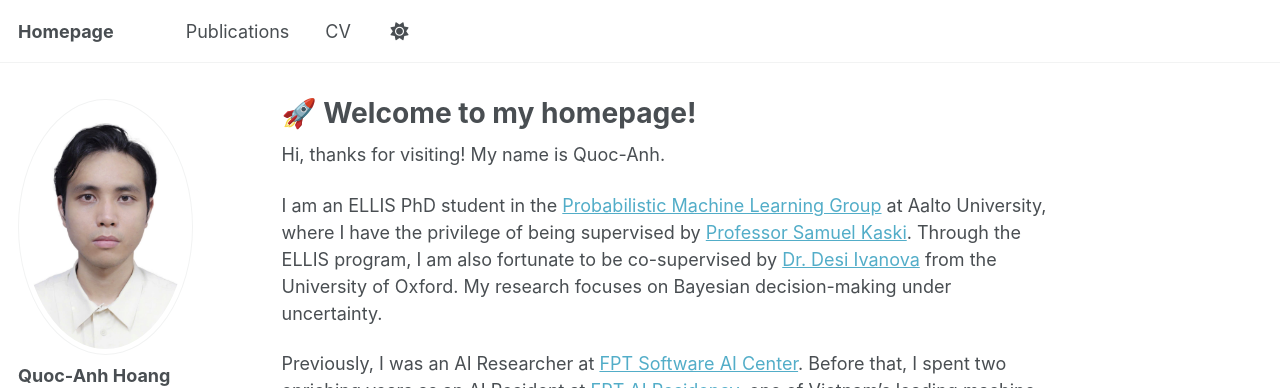
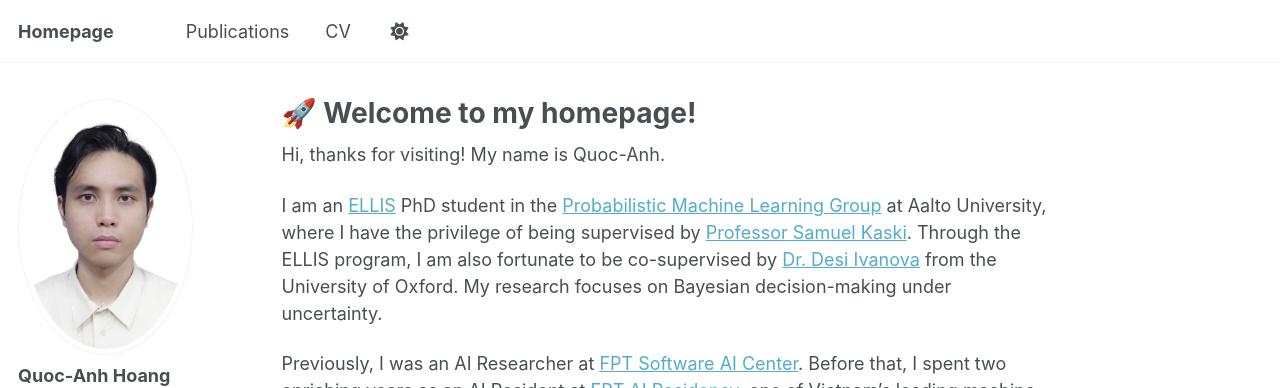
Before and after one commit to QuocAnh261100/QuocAnh261100.github.io, a Jekyll site: the page built from _pages/about.md, in a window 1280 px wide and 900 px high. Shown: the top 388 px of the window. Built offline with Jekyll 4.4.1, drawn with Linux system fonts in a browser that asks for light colours; some web fonts are replaced; a script that is not in the unit is left out; part of the change alters nothing that is shown.

Commit message:
Minor update

```diff
--- a/_pages/about.md
+++ b/_pages/about.md
@@ -9,7 +9,7 @@ redirect_from:
 
 Hi, thanks for visiting! My name is Quoc-Anh.
 
-I am an ELLIS PhD student in the [Probabilistic Machine Learning Group](https://research.cs.aalto.fi/pml/) at Aalto University, where I have the privilege of being supervised by [Professor Samuel Kaski](https://kaski-lab.com/). Through the ELLIS program, I am also fortunate to be co-supervised by [Dr. Desi Ivanova](https://desirivanova.com/) from the University of Oxford. My research focuses on Bayesian decision-making under uncertainty.
+I am an [ELLIS](https://ellis.eu/phd-postdoc) PhD student in the [Probabilistic Machine Learning Group](https://research.cs.aalto.fi/pml/) at Aalto University, where I have the privilege of being supervised by [Professor Samuel Kaski](https://kaski-lab.com/). Through the ELLIS program, I am also fortunate to be co-supervised by [Dr. Desi Ivanova](https://desirivanova.com/) from the University of Oxford. My research focuses on Bayesian decision-making under uncertainty.
 
 Previously, I was an AI Researcher at [FPT Software AI Center](https://fptsoftware.com/services/digital-technologies-and-platforms/artificial-intelligence). Before that, I spent two enriching years as an AI Resident at [FPT AI Residency](https://web.facebook.com/aic.fsoft/?_rdc=1&_rdr#), one of Vietnam’s leading machine learning research programs for undergraduates. During this time, I worked under the guidance of [Dr. Hung Tran-The](https://scholar.google.com/citations?user=um-FS-gAAAAJ&hl=en), with a focus on Bayesian Optimization (BO).
 
```
